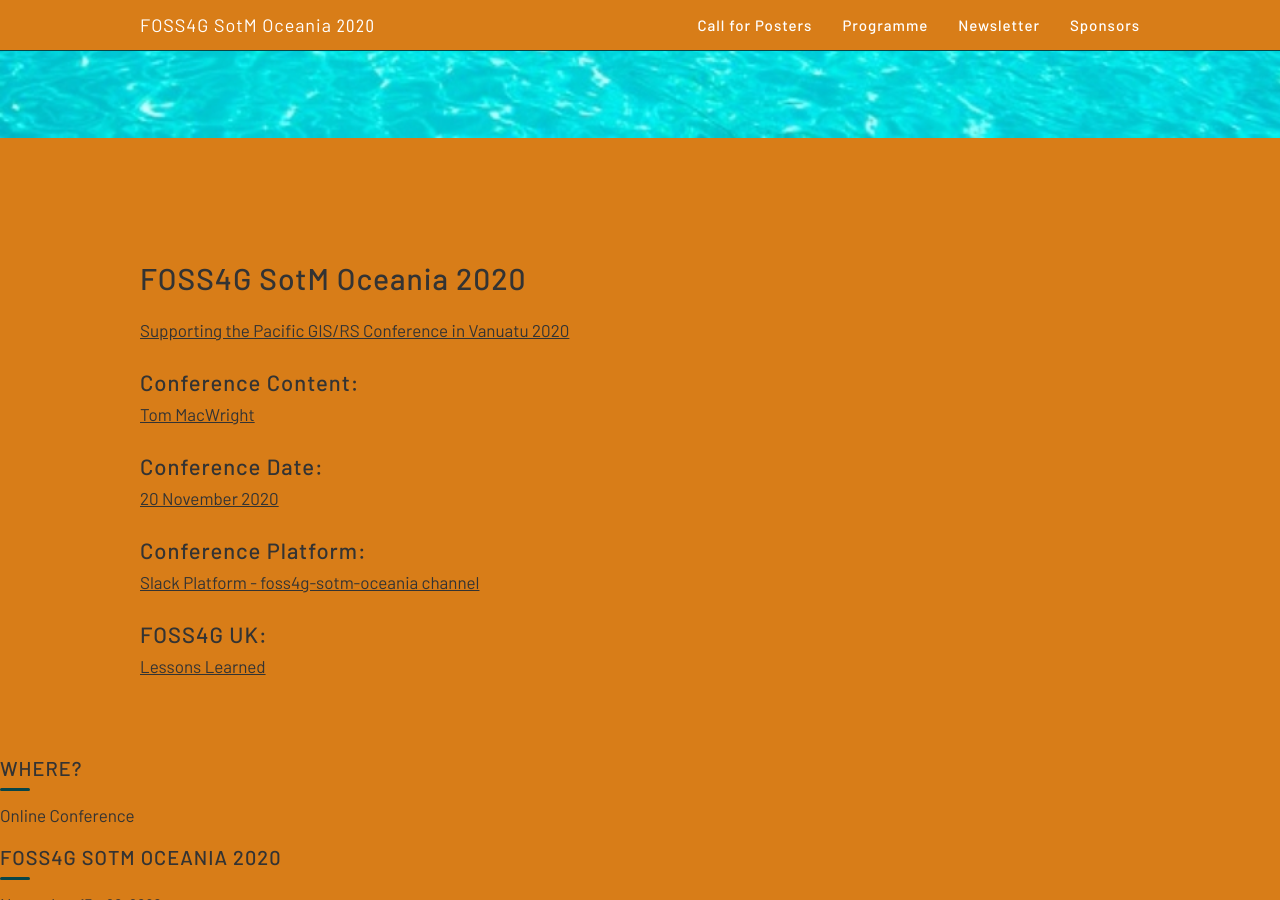
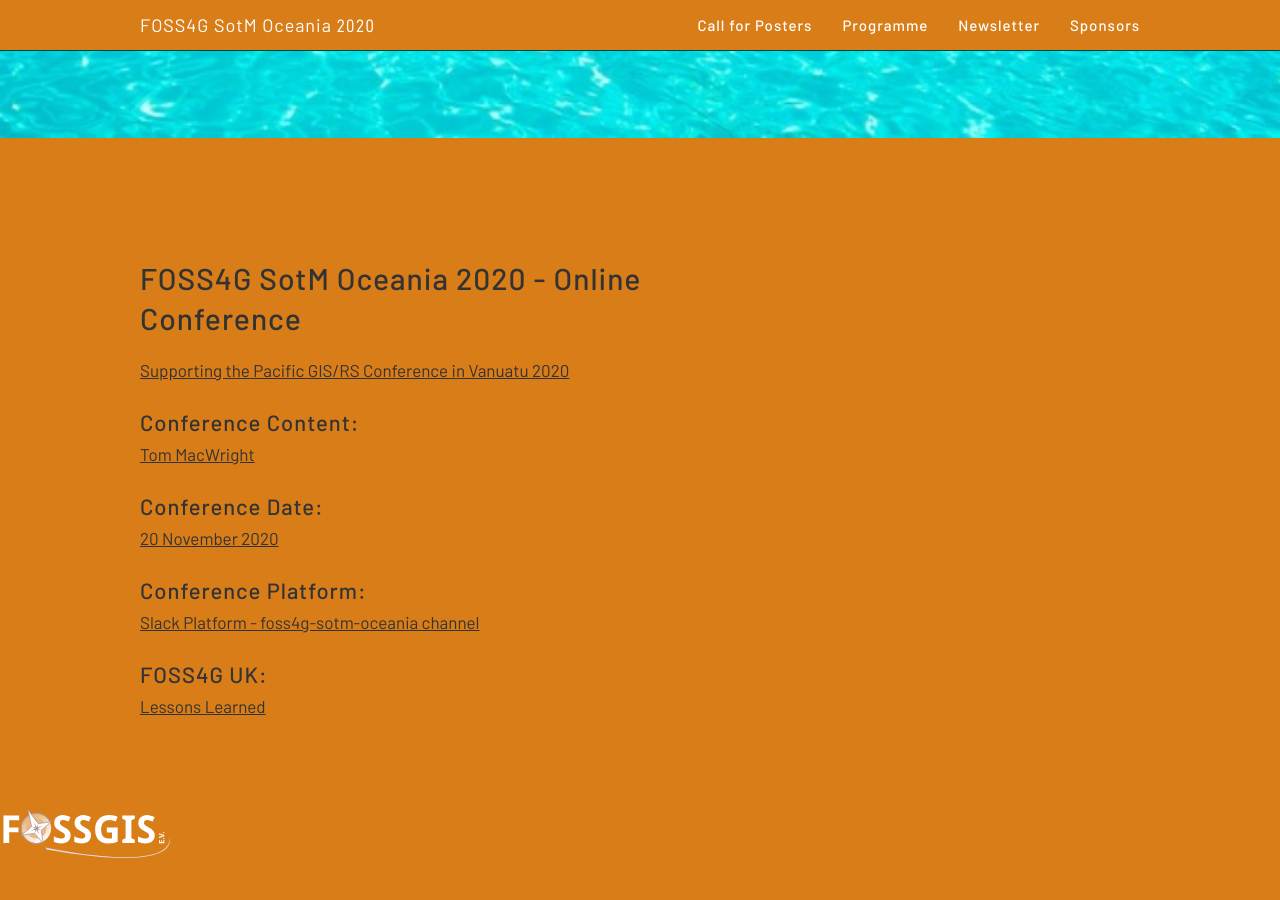
Before and after one commit to osgeo-oceania/foss4g-sotm-oceania-2020, a Jekyll site: the page built from index.html, in a window 1280 px wide and 900 px high, scrolled down 762 px. Built offline with Jekyll 4.4.1, drawn with Linux system fonts in a browser that asks for light colours.

Commit message:
Update about.html

```diff
--- a/_includes/about.html
+++ b/_includes/about.html
@@ -3,7 +3,7 @@
       <div class="limiter clearfix pad4y">
         <div class="col8 clearfix space-bottom2 contain">
           <div class="col10 margin2r space-bottom2">
-            <h1 class="space-bottom2">FOSS4G SotM Oceania 2020</h1>
+            <h1 class="space-bottom2">FOSS4G SotM Oceania 2020 - Online Conference</h1>
       	    <p> <a href="https://www.picgisrs.org/conference-venue/" rel="noopener noreferrer" target="_blank">Supporting the Pacific GIS/RS Conference in Vanuatu 2020</a> </p>
 	    <p> <h2>Conference Content:</h2> <a href="https://macwright.org/2020/06/21/ethics-in-geo.html" rel="noopener noreferrer" target="_blank">Tom MacWright</a> </p>
             <p> <h2>Conference Date:</h2> <a href="https://www.strawpoll.me/20423837/r" rel="noopener noreferrer" target="_blank">20 November 2020</a> </p>
@@ -12,13 +12,13 @@
           </div>
 	</div>
        </div>
-      <!--<div class="col4 clearfix contain"> -->
+      <!--<div class="col4 clearfix contain">
           <h3 class="small-title uppercase">Where?</h3>
           <p>Online Conference</p>
           <h3 class="small-title uppercase">FOSS4G SotM Oceania 2020</h3>
           <p>November <span class="numeral">17 - 20, 2020</span></p>
 
-          <!-- <h3 class="small-title uppercase">Additional Events</h3>
+          <h3 class="small-title uppercase">Additional Events</h3>
           <p>
             <a href="https://summit2019.hotosm.org/">HOT Summit</a><br>
             September <span class="numeral">19 – 20, 2019</span>
```
